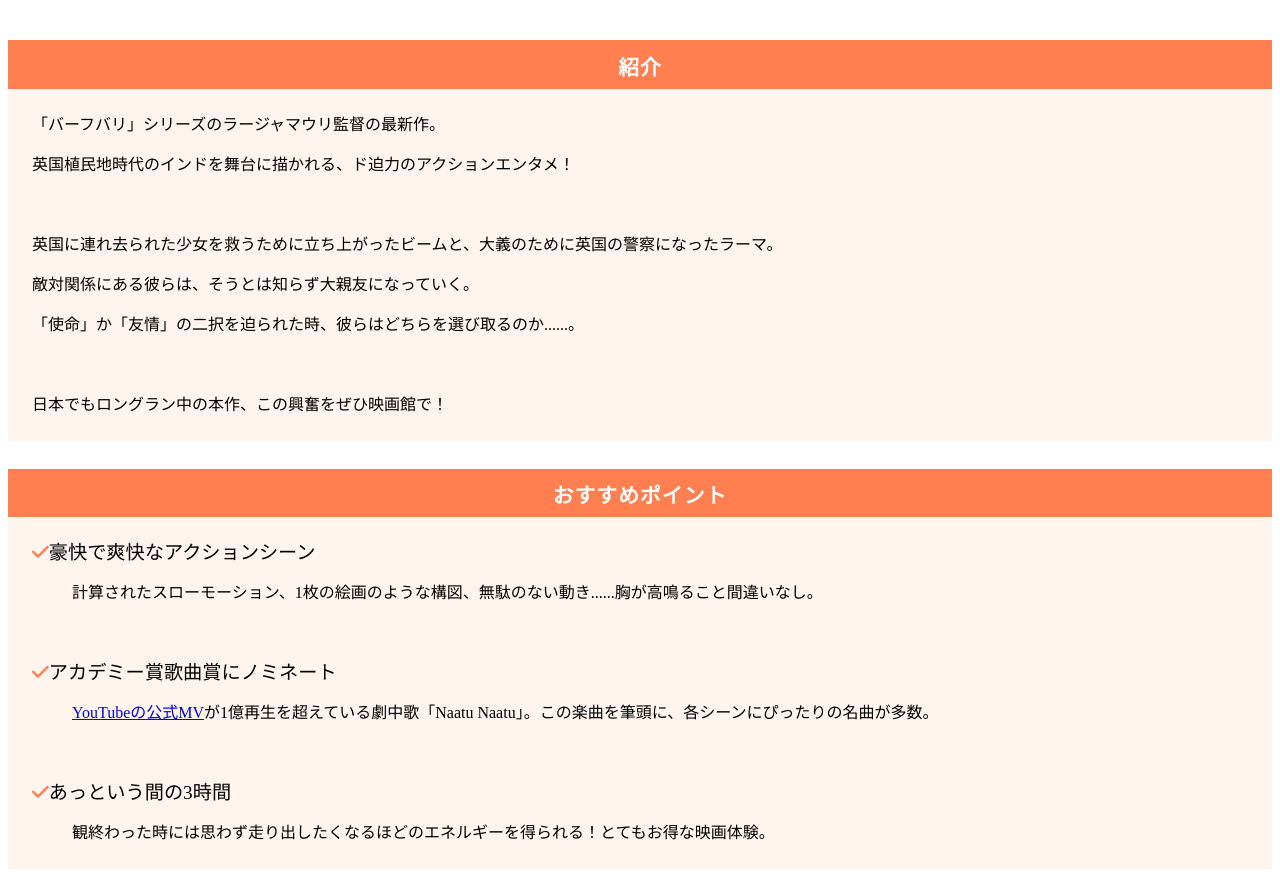
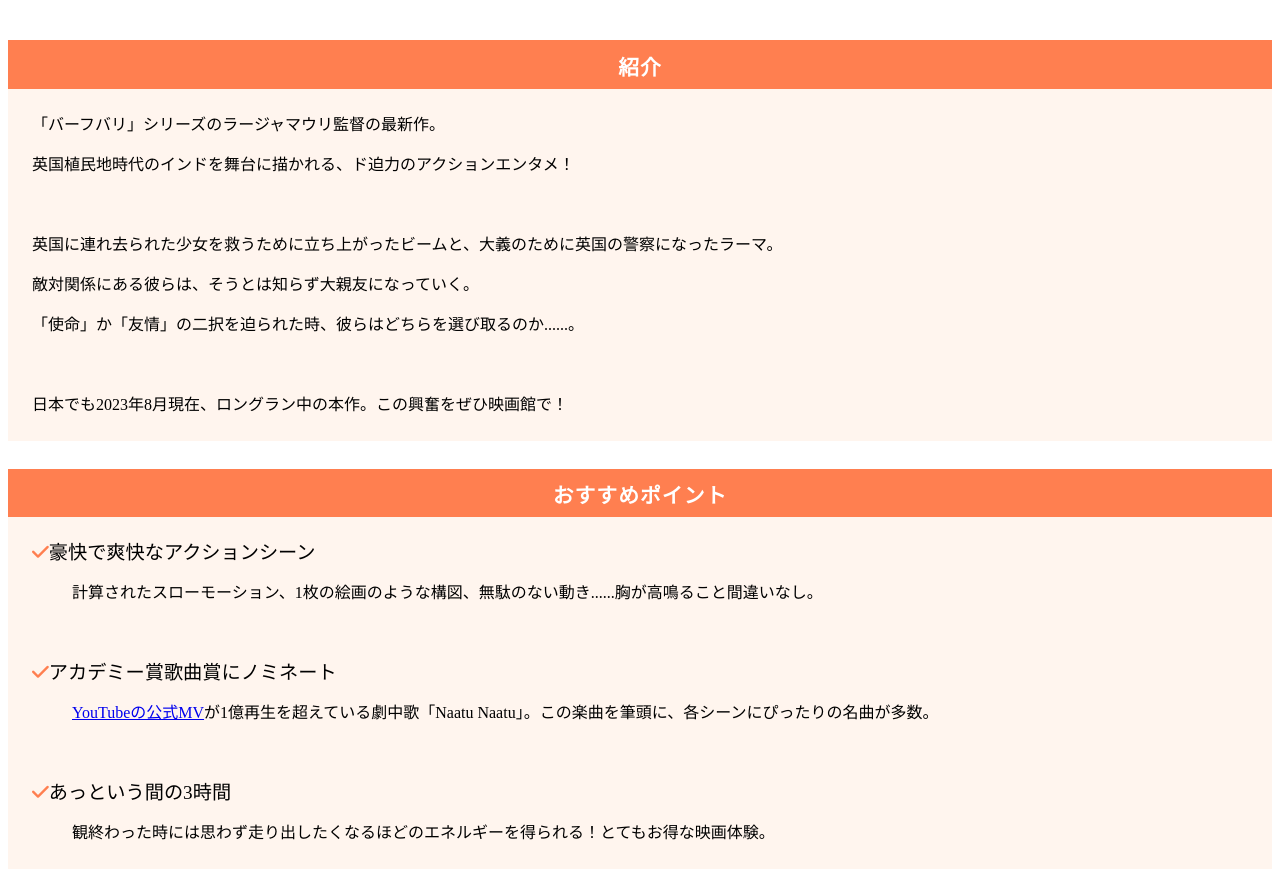
Before and after one commit to Omori09/filmRanking, a plain HTML site: page film2.html in a window 1280 px wide. Shown: the part 885-1768 px from the top of the page. Drawn offline with Linux system fonts and the light colour scheme.

Commit message:
Update film2.html

```diff
--- a/film2.html
+++ b/film2.html
@@ -39,7 +39,7 @@
     英国に連れ去られた少女を救うために立ち上がったビームと、大義のために英国の警察になったラーマ。<br>
     敵対関係にある彼らは、そうとは知らず大親友になっていく。<br>
     「使命」か「友情」の二択を迫られた時、彼らはどちらを選び取るのか......。<br><br>
-    日本でもロングラン中の本作、この興奮をぜひ映画館で！
+    日本でも2023年8月現在、ロングラン中の本作。この興奮をぜひ映画館で！
   </p>
 
   <h4>おすすめポイント</h4>
```
